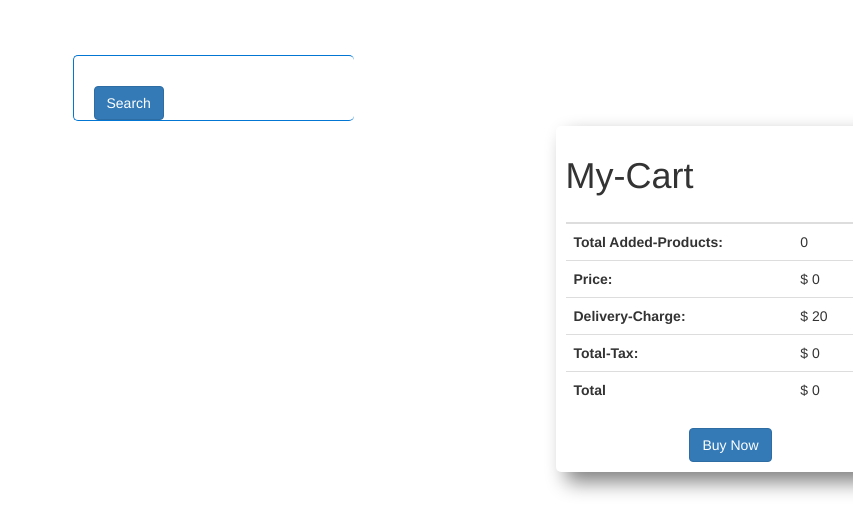
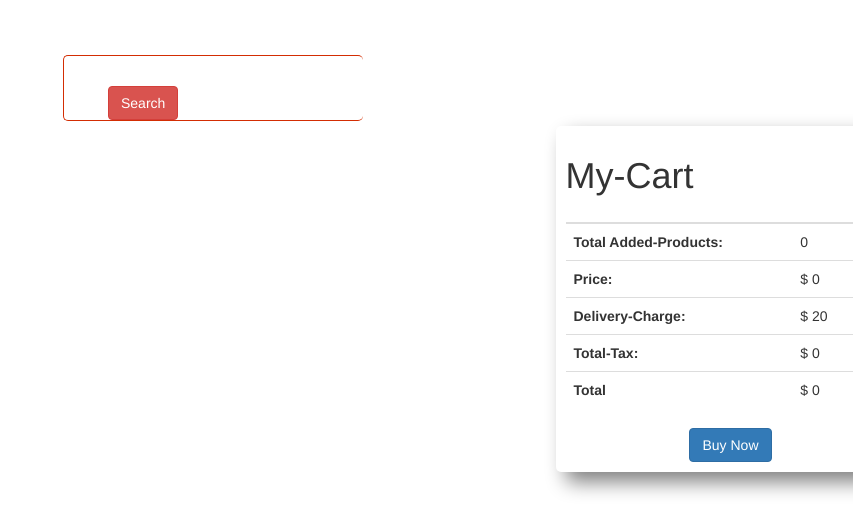
Before and after one commit to AL-AMIN-HUB/ranga-store, a plain HTML site: page index.html in a window 1280 px wide. Shown: the whole page, without its empty margins (427-1280 px from the left). Drawn offline with nearby package versions, Linux system fonts and the light colour scheme; no server answers.

Commit message:
search box

```diff
--- a/css/style.css
+++ b/css/style.css
@@ -13,8 +13,8 @@ body {
   border: none;
 }
 .search-box {
-  border: 1px solid rgb(3, 118, 211);
-  width: 281px;
+  border: 1px solid rgb(211, 45, 3);
+  width: 300px;
   border-radius: 5px;
   margin: auto;
   margin-top: 50px;
@@ -23,7 +23,7 @@ body {
 .search-button {
   padding: 10px 50px;
   border-radius: 25px;
-  margin-left: 20px;
+  margin-left: 44px;
 }
 #all-products {
   display: grid;
--- a/index.html
+++ b/index.html
@@ -23,7 +23,7 @@
     <div class="search-field">
       <div class="search-box">
         <input id="input-field" class="search-field" type="text" />
-        <button type="button" class="btn btn-primary search-button" data-toggle="button" aria-pressed="false"
+        <button type="submit" class="btn btn-danger search-button" data-toggle="button" aria-pressed="false"
           autocomplete="off" id="search-btn" onclick="loadProducts()">
           Search
         </button>
```
